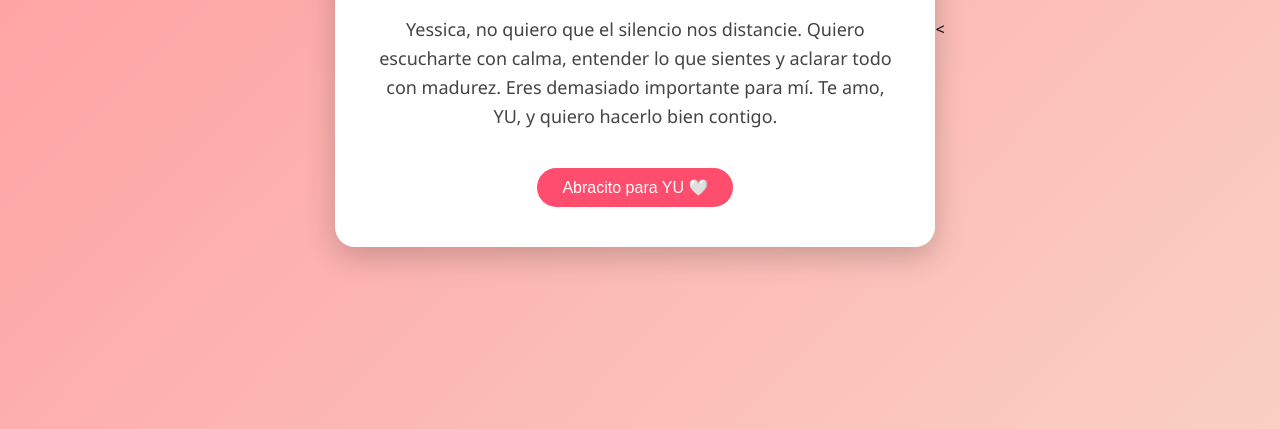
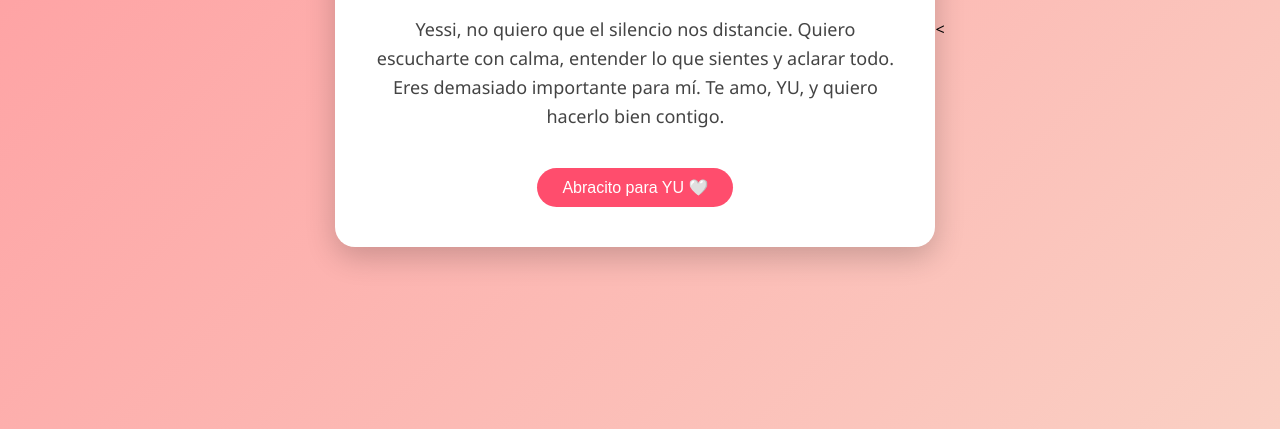
Before and after one commit to juniorcal-rgb/mensaje-amor, a plain HTML site: page index.html in a window 1280 px wide. Shown: the part 371-800 px from the top of the page. Drawn offline with Linux system fonts and the light colour scheme.

Commit message:
Update index.html

```diff
--- a/index.html
+++ b/index.html
@@ -79,9 +79,9 @@ button:hover{
     <div class="osito">🧸💗</div>
     <h1>YU, quiero hablar contigo</h1>
     <p>
-        Yessica, no quiero que el silencio nos distancie.
+        Yessi, no quiero que el silencio nos distancie.
         Quiero escucharte con calma, entender lo que sientes
-        y aclarar todo con madurez.
+        y aclarar todo.
         Eres demasiado importante para mí.
         Te amo, YU, y quiero hacerlo bien contigo.
     </p>
```
